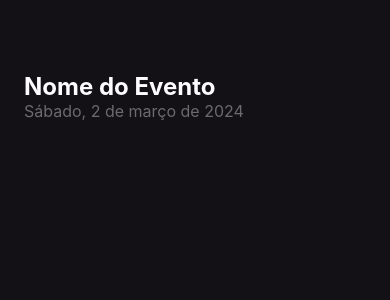
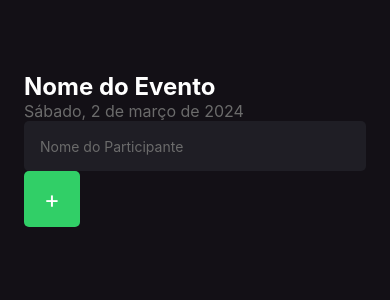
Before and after one commit to Silva015/imhere, a React Native app: screen / in a window 390 px wide. Shown: the top 300 px of the page. Built offline with nearby package versions, Linux system fonts and the light colour scheme.

Commit message:
Atualizar importação e adicionar botão de adicionar participante na tela inicial

```diff
--- a/App.tsx
+++ b/App.tsx
@@ -1,4 +1,4 @@
-import Home from "./src/screens/Home";
+import { Home } from "./src/screens/Home";
 
 export default function App() {
   return <Home />;
--- a/src/screens/Home/index.tsx
+++ b/src/screens/Home/index.tsx
@@ -1,12 +1,25 @@
-import { Text, View } from "react-native";
+import { Text, TextInput, TouchableOpacity, View } from "react-native";
 
 import { styles } from "./styles";
 
-export default function Home() {
+export function Home() {
+  function handleAddParticipant() {
+    console.log("Adicionando participante");
+  }
+
   return (
     <View style={styles.container}>
       <Text style={styles.eventName}>Nome do Evento</Text>
       <Text style={styles.eventDate}>Sábado, 2 de março de 2024</Text>
+      <TextInput
+        style={styles.input}
+        placeholder="Nome do Participante"
+        placeholderTextColor={"#6B6B6B"}
+        // keyboardType="email-address" É possível selecionar qual o tipo de teclado que será exibido para facilitar a vida do usuário
+      />
+      <TouchableOpacity style={styles.button} onPress={handleAddParticipant}>
+        <Text style={styles.buttonText}>+</Text>
+      </TouchableOpacity>
     </View>
   );
 }
--- a/src/screens/Home/styles.ts
+++ b/src/screens/Home/styles.ts
@@ -1,5 +1,4 @@
-import { StyleSheet } from 'react-native';
-
+import { StyleSheet } from "react-native";
 
 export const styles = StyleSheet.create({
   container: {
@@ -8,7 +7,7 @@
     padding: 24,
   },
   eventName: {
-      color: "#FDFCFE",
+    color: "#FFF",
     fontSize: 24,
     fontWeight: "bold",
     marginTop: 48,
@@ -17,4 +16,23 @@
     color: "#6B6B6B",
     fontSize: 16,
   },
+  input: {
+    height: 50,
+    backgroundColor: "#1F1E25",
+    borderRadius: 5,
+    color: "#FFF",
+    padding: 16,
+  },
+  buttonText: {
+    color: "#FFF",
+    fontSize: 24,
+  },
+  button: {
+    width: 56,
+    height: 56,
+    borderRadius: 5,
+    backgroundColor: "#31CF67",
+    alignItems: "center",
+    justifyContent: "center",
+  },
 });
```
Lines whose indentation alone changed are shown as unchanged.
